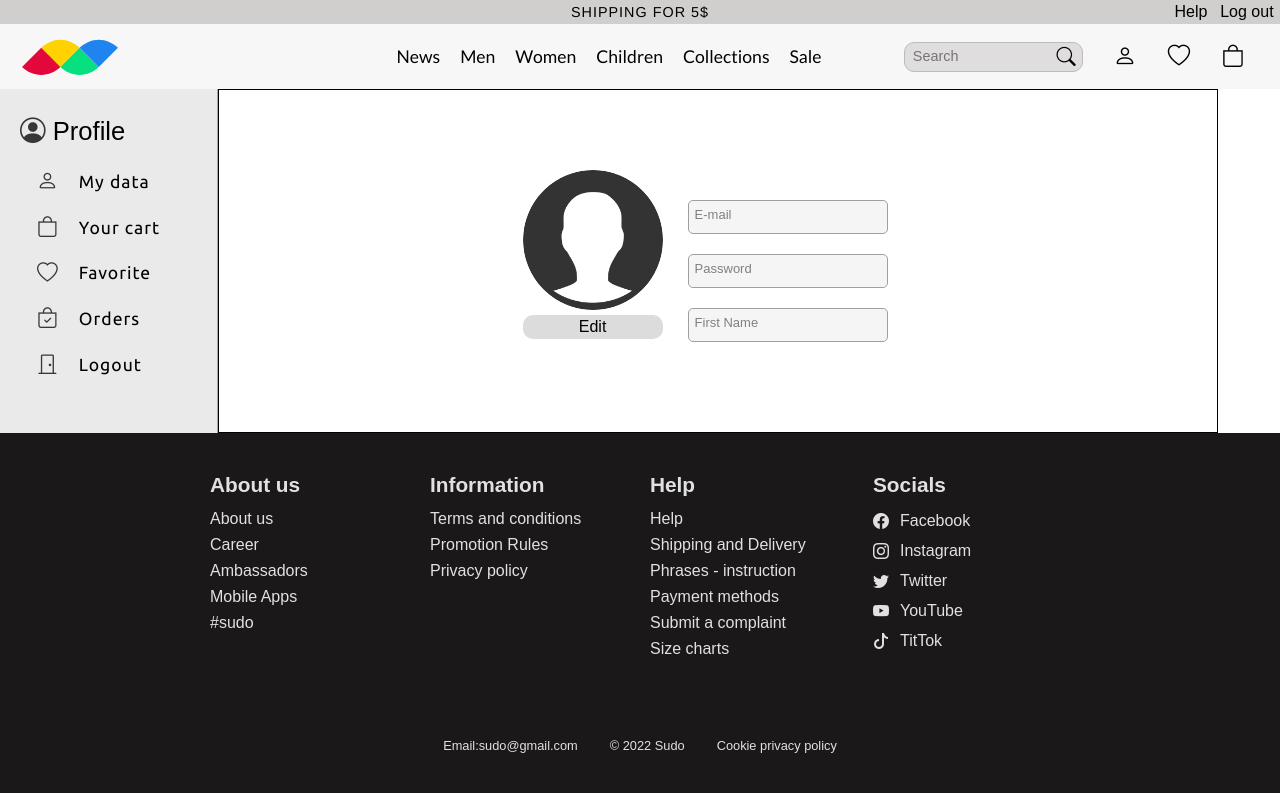
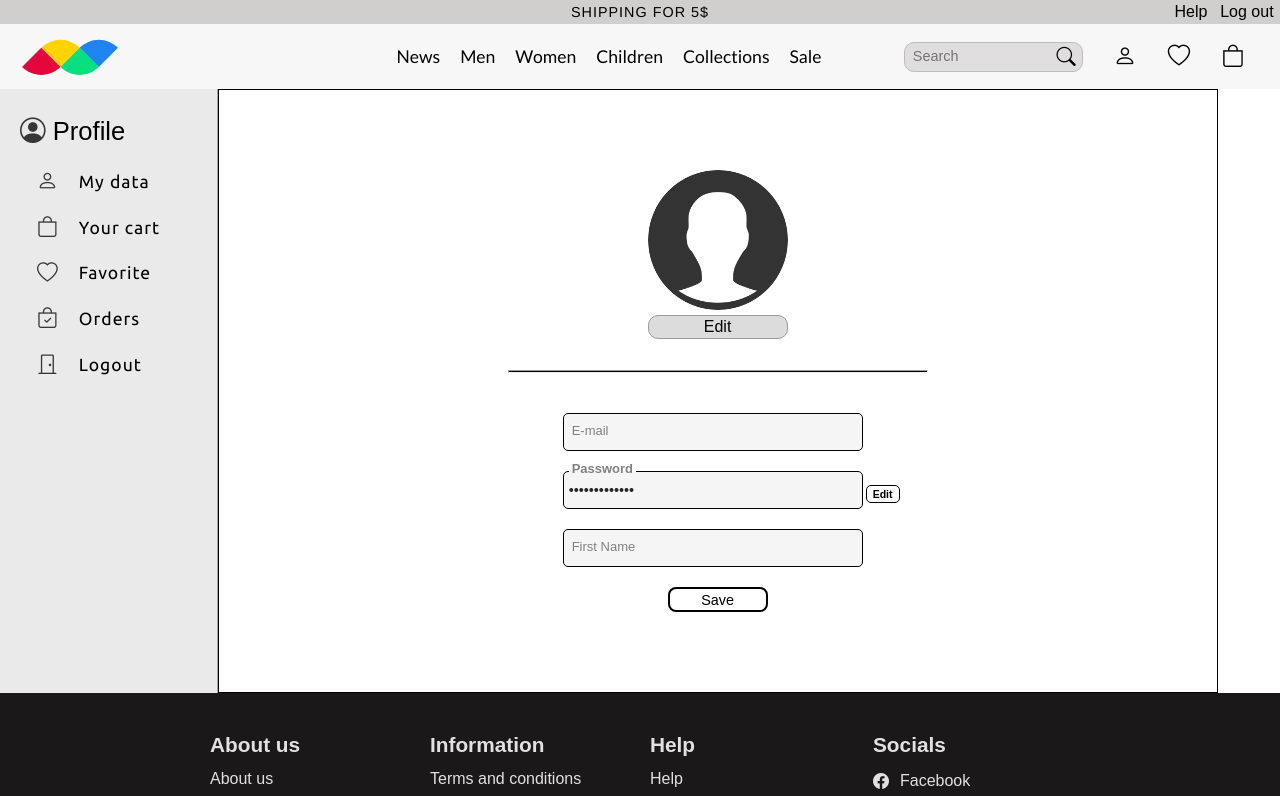
Before and after one commit to mcsNEXO/Shop, a React (Create React App) app in the folder frontend/: page /profile/my-data in a window 1280 px wide. Shown: the top 796 px of the page. Built offline with nearby package versions, Linux system fonts and the light colour scheme; no server answers; sample sign-in values are in the browser's storage; a web font is replaced by a local one.

Commit message:
available  to change data in "my-data"

```diff
--- a/frontend/src/App.js
+++ b/frontend/src/App.js
@@ -13,6 +13,7 @@ import { reducer, initialState } from "./reducer";
 import Profile from "./pages/Profile/Profile";
 import MyData from "./pages/Profile/MyData/MyData";
 import ProfilePage from "./pages/Profile/ProfilePage/ProfilePage";
+import RequireAuth from "./hoc/RequireAuth";
 
 function App() {
   const [state, dispatch] = useReducer(reducer, initialState);
@@ -21,7 +22,14 @@ function App() {
   const menu = (
     <Routes>
       <Route path="/" element={<Menu />} />
-      <Route path="profile/*" element={<Profile />}>
+      <Route
+        path="profile/*"
+        element={
+          <RequireAuth>
+            <Profile />
+          </RequireAuth>
+        }
+      >
         <Route path="" element={<ProfilePage />} />
         <Route path="my-data" element={<MyData />} />
         <Route path="cart" element />
--- a/frontend/src/components/Input/Input.js
+++ b/frontend/src/components/Input/Input.js
@@ -1,3 +1,5 @@
+import { useEffect } from "react";
+
 const fun = (e) => {
   if (e.target.value !== "") {
     return e.target.nextElementSibling.classList.add("filled");
@@ -7,14 +9,27 @@ const fun = (e) => {
 };
 
 const InputText = ({ props }) => {
+  useEffect(() => {
+    const inputs1 = document.querySelectorAll(".auth-input");
+    const inputs2 = document.querySelectorAll(".md-input");
+    inputs2.forEach((e) => {
+      if (e.value) {
+        e.nextElementSibling.classList.add("filled");
+      } else {
+        return null;
+      }
+    });
+  });
   return (
     <div className={`${props.class}-con-input`}>
       <input
         type={props.type}
         name={props.name}
+        value={props?.value}
         className={`${props.class}-input`}
-        onChange={props.onChange}
+        onChange={props?.onChange}
         id={`${props.name}-input`}
+        disabled={props.disabled ? true : false}
         onBlur={fun}
         placeholder={props.placeholder}
       />
--- a/frontend/src/components/Layout/Header/Header.js
+++ b/frontend/src/components/Layout/Header/Header.js
@@ -4,13 +4,14 @@ import useAuth from "../../../hooks/useAuth";
 
 export default function Header(props) {
   const [auth, setAuth] = useAuth();
-  const history = useNavigate();
+  const navigate = useNavigate();
   const login = (e) => {
     e.preventDefault();
-    history("login");
+    navigate("login");
   };
   const logout = (e) => {
     setAuth(false);
+    navigate("/");
     e.preventDefault();
   };
   return (
--- /dev/null
+++ b/frontend/src/hoc/RequireAuth.js
@@ -0,0 +1,8 @@
+import useAuth from "../hooks/useAuth";
+import { Navigate } from "react-router-dom";
+
+export default function RequireAuth({ children }) {
+  const [auth, setAuth] = useAuth();
+
+  return auth ? children : <Navigate to="/login" />;
+}
--- a/frontend/src/pages/Auth/Login/Login.js
+++ b/frontend/src/pages/Auth/Login/Login.js
@@ -55,7 +55,7 @@ export default function Login(props) {
           <Input
             type="password"
             name="password"
-            value={password}
+            // value={password}
             onChange={(e) => setPassword(e.target.value)}
             className="auth-input"
             id="password-input"
--- a/frontend/src/pages/Profile/MyData/MyData.css
+++ b/frontend/src/pages/Profile/MyData/MyData.css
@@ -25,7 +25,6 @@
   border-radius: 50%;
   padding: 0;
   margin: 0;
-  margin-right: 100px;
   object-fit: cover;
 }
 
@@ -43,31 +42,41 @@ label.md-file {
   margin: 5px 0;
   background-color: rgb(221, 220, 220);
   position: absolute;
+  border: 1px solid rgb(156, 153, 153);
 }
 .md-input-file {
   height: 170px;
 }
-
+.md-center {
+  display: flex;
+  justify-content: center;
+}
 .md-con-input {
   margin-top: 20px;
   position: relative;
 }
-
+.md-hr {
+  margin: 30px 0 10px 0;
+}
+.md-hr {
+  height: 3px;
+  background-color: black;
+}
 .md-input {
-  width: 200px;
-  height: 34px;
-  border: none;
+  width: 300px;
+  height: 38px;
   background-color: whitesmoke;
   outline: none;
-  border: 1px solid rgb(159, 159, 159);
+  border: 1px solid black;
   border-radius: 5px;
   padding: 0 5px;
+  font-size: 0.9rem;
   color: rgb(39, 39, 39);
 }
 .md-label {
   position: absolute;
-  left: 4px;
-  top: 7px;
+  left: 6px;
+  top: 10px;
   font-size: 13px;
   z-index: 1;
   padding: 0 3px;
@@ -91,7 +100,7 @@ label.md-file {
   z-index: -1;
 }
 .md-input::placeholder {
-  font-size: 14px;
+  font-size: 13.5px;
   opacity: 0;
   transition: all 150ms ease;
 }
@@ -102,4 +111,38 @@ label.md-file {
 
 .md-inputs {
   padding: 10px 25px;
+  margin-left: 30px;
 }
+
+.password-edit {
+  display: flex;
+  align-items: flex-end;
+}
+
+.password-edit button {
+  width: fit-content;
+  background-color: transparent;
+  border: 1px solid black;
+  font-size: 0.66rem;
+  font-weight: 600;
+  height: 18px;
+  border-radius: 5px;
+  margin: 3px;
+  margin-bottom: 6px;
+}
+.md-final-btn {
+  width: 100%;
+  display: flex;
+  justify-content: center;
+}
+
+.md-final-btn button {
+  width: 100px;
+  height: 25px;
+  border: 2px solid rgb(0, 0, 0);
+  border-radius: 8px;
+  font-size: 0.9rem;
+  background-color: rgb(255, 255, 255);
+  margin-top: 10px;
+  cursor: pointer;
+}
--- a/frontend/src/pages/Profile/MyData/MyData.js
+++ b/frontend/src/pages/Profile/MyData/MyData.js
@@ -1,17 +1,74 @@
 import "./MyData.css";
 import React, { useState } from "react";
 import Input from "../../../components/Input/Input";
+import useAuth from "../../../hooks/useAuth";
+import { validate } from "../../../components/helpers/validations";
+import axios from "../../../axios";
 
 export default function MyData(props) {
   const avatar = process.env.PUBLIC_URL + "/img/jpg/avatar3.png";
   const [image, setImage] = useState("");
+  const [auth, setAuth] = useAuth();
+  const [form, setForm] = useState({
+    email: {
+      value: auth.email,
+      error: "",
+      rules: ["email", { rule: "min", number: 6 }, "required"],
+    },
+    password: {
+      value: "",
+      error: "",
+      rules: [{ rule: "min", number: 6 }, "required"],
+    },
+    firstName: {
+      value: auth.firstName,
+      error: "",
+      rules: ["required"],
+    },
+    lastName: {
+      value: "",
+      error: "",
+      rules: ["required"],
+    },
+  });
+
+  const changeHandler = (value, type) => {
+    const { error } = validate(form[type].rules, value, type);
+    setForm({
+      ...form,
+      [type]: {
+        ...form[type],
+        value,
+        error: error,
+      },
+    });
+  };
+
+  const onSubmit = async (e) => {
+    e.preventDefault();
+    const data = {
+      email: form.email.value,
+      firstName: form.firstName.value,
+      userId: auth.userId,
+    };
+    try {
+      const res = await axios.put("edit-data", data);
+      setAuth(res.data.user);
+      console.log(res);
+    } catch (e) {
+      console.log(e);
+    }
+  };
+
   return (
     <div className="md-container">
       <div className="md-box">
+        <form onSubmit={onSubmit}>
           <div className="md-input-file">
             <div className="md-img">
               <img alt="avatar" src={avatar} />
             </div>
+            <div className="md-center">
               <input
                 type="file"
                 id="md-file"
@@ -27,26 +84,43 @@ export default function MyData(props) {
                 Edit
               </label>
             </div>
+          </div>
+          <hr className="md-hr"></hr>
           <div className="md-inputs">
             <Input
               type="email"
               name="email"
+              value={form.email.value}
+              onChange={(e) => changeHandler(e.target.value, "email")}
               placeholder="E-mail"
               class="md"
             ></Input>
+            <div className="password-edit">
               <Input
                 type="password"
+                value="*************"
+                disabled="true"
+                // value={form.password.value}
+                // onChange={(e) => changeHandler(e.target.value, "password")}
                 name="password"
                 placeholder="Password"
                 class="md"
               ></Input>
+              <button>Edit</button>
+            </div>
             <Input
               type="text"
               name="firstName"
               placeholder="First Name"
+              value={form.firstName.value}
+              onChange={(e) => changeHandler(e.target.value, "firstName")}
               class="md"
             ></Input>
           </div>
+          <div className="md-final-btn">
+            <button type="submit">Save</button>
+          </div>
+        </form>
       </div>
     </div>
   );
```
Also changed, not shown: 2 other files (tests, documents, lock files or other folders). Lines whose indentation alone changed are shown as unchanged.
